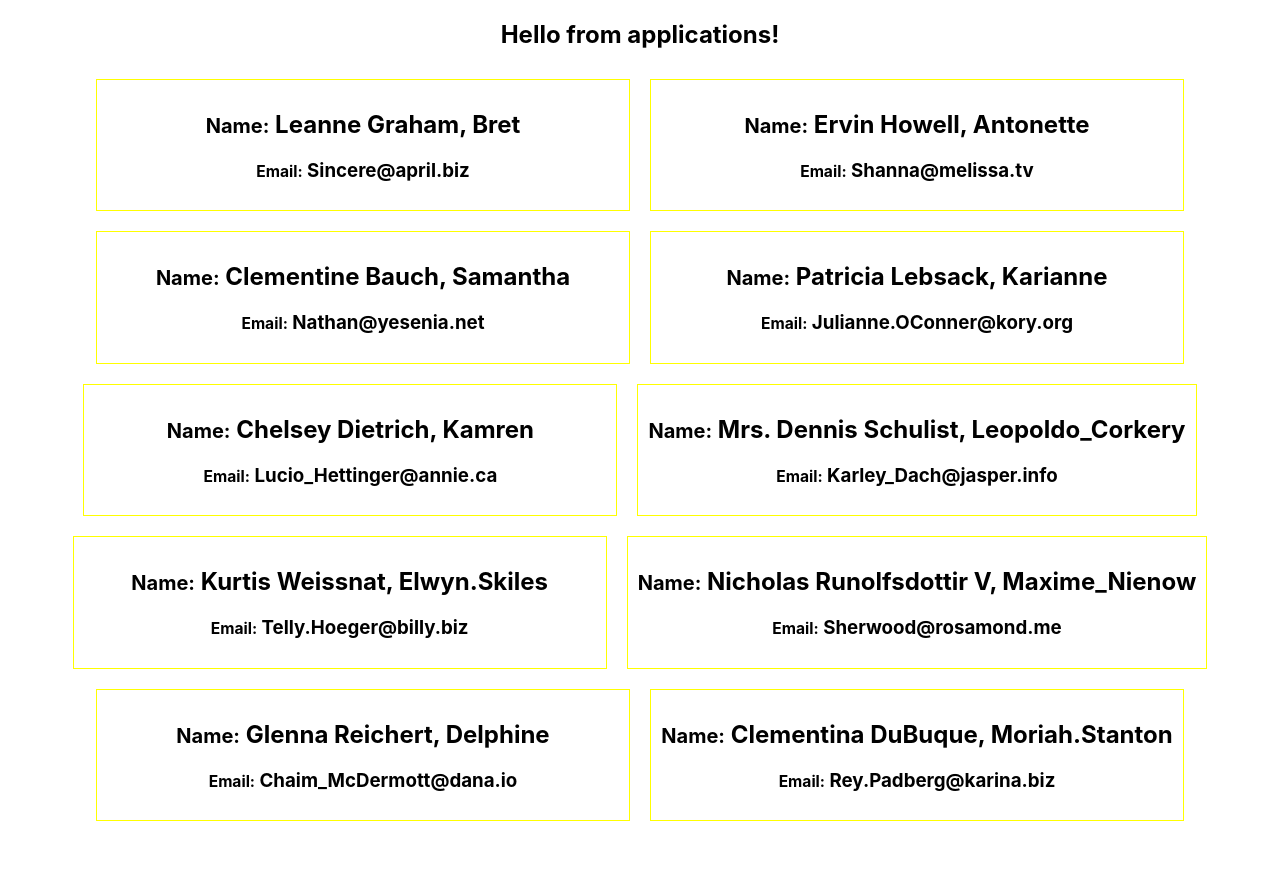
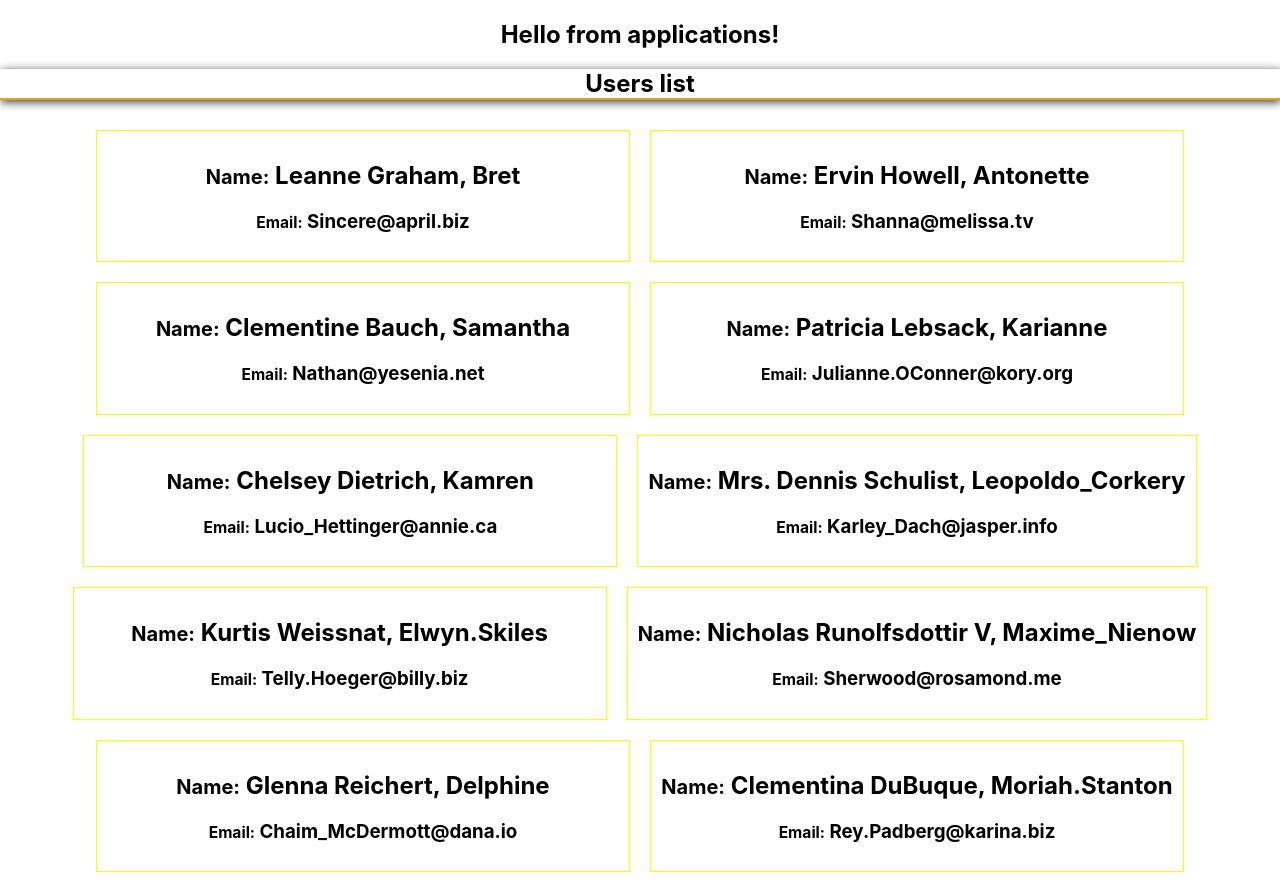
Before and after one commit to Hellmax-pg/LearningReact, a React app in the folder my-app/: page / in a window 1280 px wide. Before the commit the page ends 831 px from the top, so only its background shows below. Built offline with nearby package versions, Linux system fonts and the light colour scheme.

Commit message:
last changes

```diff
--- a/my-app/src/components/usersList/User.jsx
+++ b/my-app/src/components/usersList/User.jsx
@@ -2,7 +2,7 @@ import './User.css';
 
 function User(props) {
     return (
-        <div data-id={props.id} className="user-wrapp">
+        <div data-id={props.id} key={props.id} className="user-wrapp">
             <h2><small>Name:</small> {props.fullName}, {props.userName}</h2>
             <h3><small>Email:</small> {props.email}</h3>
         </div>
--- a/my-app/src/components/usersList/UserList.css
+++ b/my-app/src/components/usersList/UserList.css
@@ -1,3 +1,9 @@
 .user-list {
     text-align: center;
 }
+
+.title {
+    text-align: center;
+    border-bottom: 2px solid goldenrod;
+    box-shadow: 1px 2px 10px #333;
+}
--- a/my-app/src/components/usersList/UserList.jsx
+++ b/my-app/src/components/usersList/UserList.jsx
@@ -19,17 +19,15 @@ import User from  './User';
 // }
 
 function UserList(props) {
-    console.log('users = ', props.users)
+    // const usersJsx = [];
     const usersJsx = props.users.map((user) => {
         return <User id={user.id} fullName={user.name} userName={user.username} email={user.email}/>
         // return <li key = {comment.id}>{comment.text} <b> by {comment.author}</b></li>
     })
   return (
     <div>
-        {usersJsx}
-        {/* <User id="1" fullName="Anton Antonov 1" userName="Bret" email="Sincere@april.biz"/>
-        <User id="2" fullName="Anton Antonov 2" userName="Bret" email="Sincere@april.biz"/>
-        <User id="3" fullName="Anton Antonov 3" userName="Bret" email="Sincere@april.biz"/> */}
+        <h2 className="title">Users list</h2>
+        {usersJsx.length > 0 ? usersJsx : 'There is no users, yet'}
     </div>
   );
 }
```
